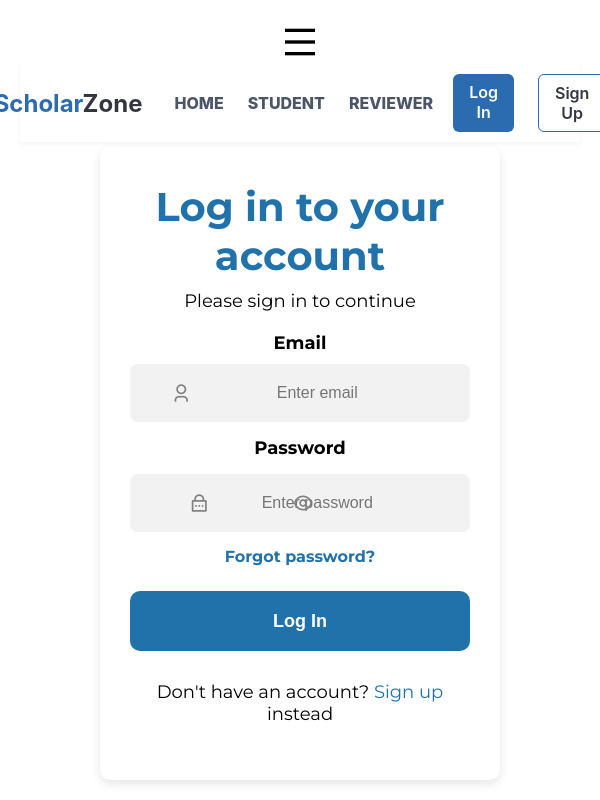
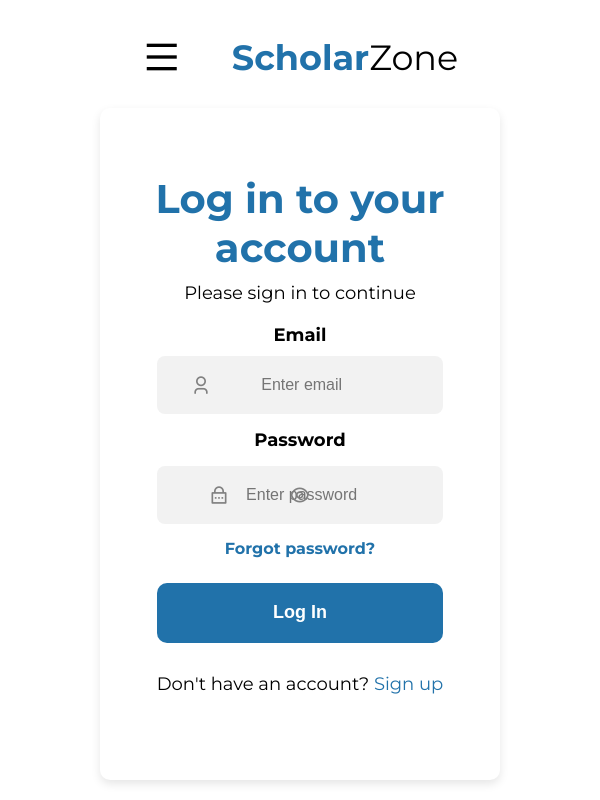
Before and after one commit to endevium/ScholarZone, a PHP site: page /login.html in a window 600 px wide. Run offline with PHP 8.4, Linux system fonts and the light colour scheme.

Commit message:
Fix header

```diff
--- a/login.html
+++ b/login.html
@@ -7,22 +7,24 @@
     <link rel="stylesheet" href="style.css">
 </head>
 
-<label class="open_menu" id="menu-toggle"><i class="ri-menu-line"></i></label>
-
 <body>
     <header>
         <nav class="navbar">
             <div class="nav-left">
-                <a href="landing.html" class="logo"><span class="Scholar">Scholar</span><span class="zone">Zone</span></a>
-                <ul class="nav-links">
-                    <li><a href="landing.html" class="nav-link">Home</a></li>
-                    <li><a href="landing.html" class="nav-link">Student</a></li>
-                    <li><a href="landing.html" class="nav-link">Reviewer</a></li>
+                <label class="open_menu" id="menu-toggle"><i class="ri-menu-line"></i></label>
+                <div class="logo"><a href="#"><b>Scholar</b><span>Zone</span></a></div>
+                <ul class="menudo" id="menu">
+                    <li><a href="#"> Home </a></li>
+                    <li><a href="#"> Student </a></li>
+                    <li><a href="#"> Reviewer </a></li>
+                    <li><a href="#" class="menu-login"> Log in </a></li>
+                    <li><a href="#" class="menu-signup"> Sign up </a></li>
+                    <label class="close_menu"><i class="ri-close-line"></i></label>
                 </ul>
             </div>
-            <div class="nav-buttons">
-                <a href="login.html" class="btn btn-login">Log In</a>
-                <a href="signup1.html" class="btn btn-signup">Sign Up</a>
+            <div class="nav-right">
+                <button class="log"><a href="login.html"> Log In </a></button>
+                <button class="sign"><a href="signup1.html"> Sign Up </a></button>
             </div>
         </nav>
     </header>
@@ -52,7 +54,7 @@
                     <p id="errorMessage" style="color: red; display: none;"></p>
 
                 </div>
-                <p class="signup-text">Don't have an account? <a href="signup1.html">Sign up</a> instead</p>
+                <p class="signup-text">Don't have an account? <a href="signup1.html">Sign up</a></p>
             </form>
         </div>
     </div>
@@ -82,10 +84,9 @@
             let data = await response.json();
 
             if (data.status === 200) {
-                // Save token in localStorage (if using JWT)
                 localStorage.setItem("token", data.token);
 
-                // Redirect to dashboard or another page
+                // Redirect to dashboard
                 window.location.href = "dashboard.html";
             } else {
                 errorMessage.textContent = data.message;
@@ -104,7 +105,5 @@
     });
 </script>
 
-
-
 </body>
 </html>
--- a/style.css
+++ b/style.css
@@ -28,53 +28,16 @@ header {
 
 .navbar {
     display: flex;
+    justify-content: space-between;
     align-items: center;
-    justify-content: space-between;
-    padding: 1rem 2rem;
-    background: white;
-    box-shadow: 0 2px 4px rgba(0, 0, 0, 0.05);
+    width: 100%;
+    padding: 0 20px;
 }
-
 .nav-left {
     display: flex;
     align-items: center;
-    gap: 2rem;
-}
-
-.logo {
-    font-size: 1.25rem;
-    font-weight: 700;
-    text-decoration: none;
-    font-family: "inter", sans-serif;
-    font-weight: 700;
-    font-size: 24px ;
-}
-
-.logo .Scholar {
-    color: #2b6cb0;
-}
-
-.logo .zone {
-    color: #33363F;
-}
-
-.nav-links {
-    display: flex;
-    gap: 1.5rem;
-    list-style: none;
-}
-
-.nav-link {
-    color: #4a5568;
-    text-decoration: none;
-    font-weight: 800;
-    font-family: "inter", sans-serif;
-    font-size: 16px;
-}
-
-.nav-buttons {
-    display: flex;
-    gap: 1.5rem;
+    gap: 50px;
+    margin-top: 1%;
 }
 .open_menu{
     display: none;
@@ -84,10 +47,10 @@ header {
     display: none;
 }
 .logo{
-    padding-left: 15%;
+    padding-left: 9%;
 }
 .logo a {
-    font-size: 40px;
+    font-size: 35px;
     font-weight: 600;
     color: #2172AA;
     display: flex;
@@ -108,7 +71,7 @@ header {
 
 li a {
     color: black;
-    font-size: 23px;
+    font-size: 20px;
     font-weight: bold;
     text-transform: uppercase;
     transition: 0.15s ease-in-out;
@@ -125,28 +88,52 @@ li a:hover {
     margin-top: 1%;
 }
 
-.btn {
-    padding: 0.5rem 1rem;
-    border-radius: 0.375rem;
-    font-weight: 600;
-    text-decoration: none;
-    transition: all 0.2s;
-    font-family: "inter", sans-serif;
+button {
+    padding: 10px 20px;
+    font-size: 20px;
+    font-weight: bold;
+    cursor: pointer;
+    border: 2px solid #2172AA;
+    border-radius: 8px;
+    width: 125px;
+    text-align: center;
 }
 
-.btn-login {
-    background: #2b6cb0;
+.menu-login, .menu-signup {
+    display: none;
+}
+
+.log {
+    background: #2172AA;
+}
+
+.log a {
+    color: white;
+    font-size: 20px;
+}
+.log:hover{
+    background-color: white;
+}
+.log:hover a{
+    color: black;
+}
+
+.sign {
+    background: transparent;
+}
+
+.sign a {
+    color: black;
+    font-size: 20px;
+}
+
+.sign:hover {
+    background: #2172AA;
     color: white;
 }
 
-.btn-signup {
-    border: 1px solid #2b6cb0;
-    color: #33363F;
-    background: white;
-}
-
-.btn:hover {
-    opacity: 0.9;
+.sign:hover a {
+    color: white;
 }
 
 /* end of nav bar */
@@ -155,7 +142,7 @@ li a:hover {
 .container {
     display: flex;
     width: 100%;
-    height: calc(100vh - 100px);
+    height: calc(120vh - 100px);
 }
 
 .malakingLogin {
@@ -329,26 +316,36 @@ li a:hover {
         display: none;
         flex-direction: column;
         position: absolute;
-        top: 60px;
+        top: 100px;
         left: 0;
         background: white;
         width: 100%;
+        height: 100vh;
+        z-index: 1000;
         padding: 10px;
     }
     .menudo.show {
         display: flex;
     }
 
+    #menu-toggle {
+        display: block;
+    }
+
     .open_menu {
-        display: block;
         text-align: center;
         position: relative;
         cursor: pointer;
         font-size: 30px;
+        z-index: 1000;
+    }
 
-    }
     .open_menu i{
         font-size: 40px;
+    }
+
+    .menu-login, .menu-signup {
+        display: block;
     }
 
     .nav-right {
@@ -370,6 +367,7 @@ li a:hover {
         display: flex;
         flex-direction: column;
         align-items: center;
+        background: white;
         justify-content: center;
         text-align: center;
     }
@@ -391,23 +389,31 @@ li a:hover {
         width: 100%;
     }
     .login-container i{
-        padding-right: 20px;
+        padding-right: 15px;
     }
 
     .input-box {
         width: 80%;
         display: flex;
-        padding: 10px 10px 10px 40px;
+        padding: 10px 10px 10px 10px;
         justify-content: center;
         align-items: center;
         position: relative;
     }
     .input-box i {
         position: absolute;
-        left: 10px;
+        left: -20px;
         font-size: 20px;
         color: gray;
-        padding: 10px 10px 10px 40px;
+        padding: 10px 10px 10px 30px;
+    }
+    .input-box .ri-lock-password-line {
+        left: -20px;
+    }
+
+    .input-box .ri-eye-line {
+        right: -210px;
+        cursor: pointer;
     }
 
     .forgot-password {
@@ -416,12 +422,8 @@ li a:hover {
     }
 
     .login-btn {
-        width: 50%;
+        width: 80%;
         align-self: center;
-    }
-
-    .imAge {
-        display: none;
     }
 }
 
@@ -468,14 +470,13 @@ li a:hover {
         flex-direction: column;
         align-items: center;
         position: fixed;
-        top: 60px;
+        top: 100px;
         left: 0;
         background: white;
         width: 70%;
         height: calc(100vh - 80px);
         padding: 20px;
         z-index: 1000;
-        background-color: #2172AA;
     }
     .menudo.show {
         display: flex;
@@ -491,6 +492,11 @@ li a:hover {
     .open_menu i{
         font-size: 40px;
     }
+
+    .menu-login, .menu-signup {
+        display: block;
+    }
+
     .container {
         display: flex;
         flex-direction: column;
@@ -559,6 +565,14 @@ li a:hover {
         color: gray;
         left: -3px;
     }
+    .input-box .ri-lock-password-line {
+        left: 15px;
+    }
+
+    .input-box .ri-eye-line {
+        right: 15px;
+        cursor: pointer;
+    }
     .forgot-password {
         text-align: center;
         width: 100%;
@@ -568,8 +582,4 @@ li a:hover {
         width: 100%;
         align-self: center;
     }
-
-    .imAge {
-        display: none;
-    }
 }
```
